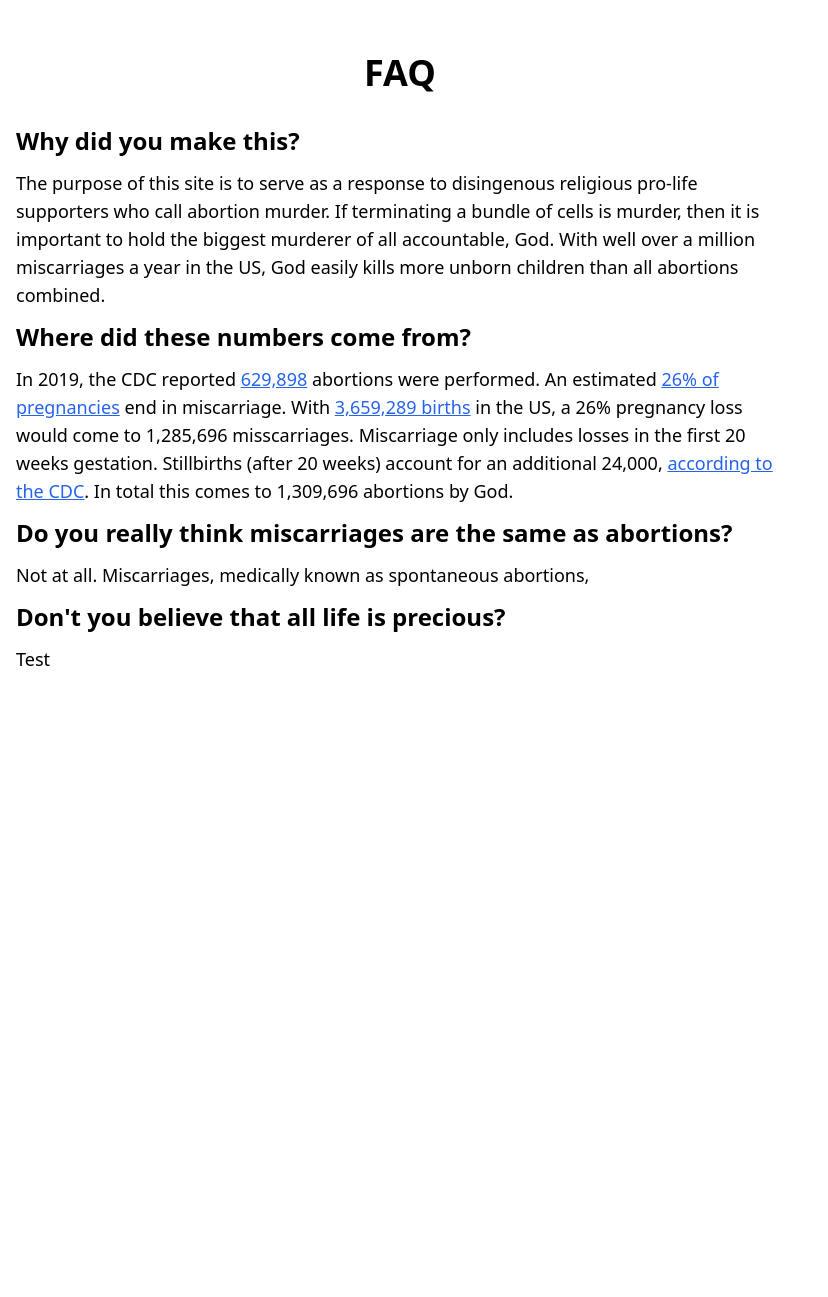
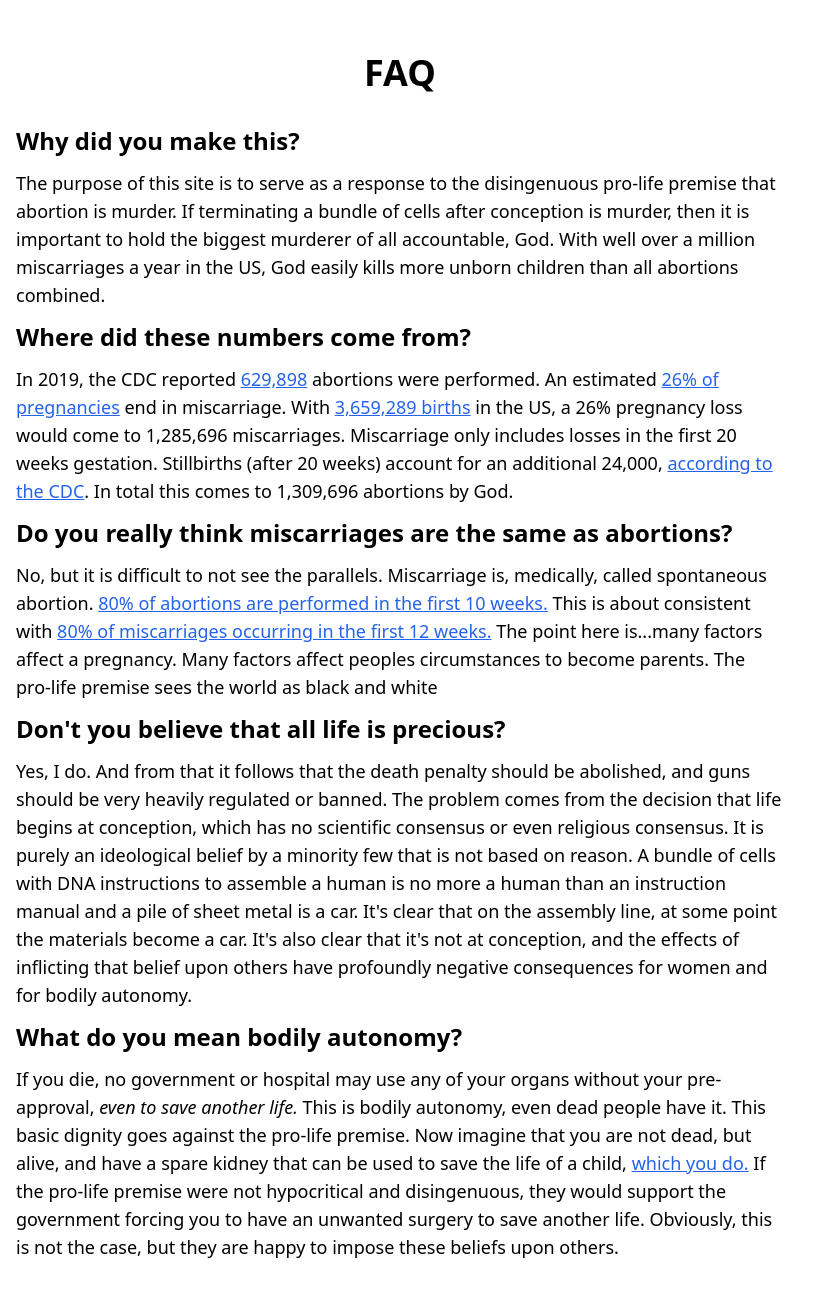
Before and after one commit to dmbaker90/GodVSWomen, a Next.js app: page /faq in a window 1280 px wide. Shown: the part 331-1628 px from the top of the page, without its empty margins (0-828 px from the left). Before the commit the page ends 1004 px from the top, so only its background shows below. Built offline with nearby package versions, Linux system fonts and the light colour scheme.

Commit message:
Finished FAQ

```diff
--- a/pages/faq.tsx
+++ b/pages/faq.tsx
@@ -3,19 +3,19 @@ import Image from "next/image";
 
 const FAQ: NextPage = () => {
   return (
-    <div className="max-w-3xl flex flex-col justify-center mx-4">
+    <div className="max-w-3xl flex flex-col justify-center mx-4 mb-20">
       <h3 className="mt-96 text-4xl text-center font-bold mb-5">FAQ</h3>
 
       <div className="">
         <div>
           <h4 className="faq-question">Why did you make this?</h4>
           <p className="faq-answer">
-            The purpose of this site is to serve as a response to disingenous
-            religious pro-life supporters who call abortion murder. If
-            terminating a bundle of cells is murder, then it is important to
-            hold the biggest murderer of all accountable, God. With well over a
-            million miscarriages a year in the US, God easily kills more unborn
-            children than all abortions combined.
+            The purpose of this site is to serve as a response to the
+            disingenuous pro-life premise that abortion is murder. If
+            terminating a bundle of cells after conception is murder, then it is
+            important to hold the biggest murderer of all accountable, God. With
+            well over a million miscarriages a year in the US, God easily kills
+            more unborn children than all abortions combined.
           </p>
         </div>
         <div>
@@ -43,9 +43,9 @@ const FAQ: NextPage = () => {
               3,659,289 births
             </a>{" "}
             in the US, a 26% pregnancy loss would come to 1,285,696
-            misscarriages. Miscarriage only includes losses in the first 20
-            weeks gestation. Stillbirths (after 20 weeks) account for an
-            additional 24,000,{" "}
+            miscarriages. Miscarriage only includes losses in the first 20 weeks
+            gestation. Stillbirths (after 20 weeks) account for an additional
+            24,000,{" "}
             <a
               href="https://www.cdc.gov/ncbddd/stillbirth/facts.html"
               target="_blank"
@@ -60,14 +60,65 @@ const FAQ: NextPage = () => {
             Do you really think miscarriages are the same as abortions?
           </h4>
           <p className="faq-answer">
-            Not at all. Miscarriages, medically known as spontaneous abortions,{" "}
+            No, but it is difficult to not see the parallels. Miscarriage is,
+            medically, called spontaneous abortion.{" "}
+            <a
+              href="https://www.cdc.gov/mmwr/volumes/70/ss/ss7009a1.htm#T12_up"
+              target="_blank"
+            >
+              80% of abortions are performed in the first 10 weeks.
+            </a>{" "}
+            This is about consistent with{" "}
+            <a
+              href="https://www.ncbi.nlm.nih.gov/books/NBK532992/"
+              target="_blank"
+            >
+              80% of miscarriages occurring in the first 12 weeks.
+            </a>{" "}
+            The point here is...many factors affect a pregnancy. Many factors
+            affect peoples circumstances to become parents. The pro-life premise
+            sees the world as black and white
           </p>
         </div>
         <div>
           <h4 className="faq-question">
             Don't you believe that all life is precious?
           </h4>
-          <p className="faq-answer">Test</p>
+          <p className="faq-answer">
+            Yes, I do. And from that it follows that the death penalty should be
+            abolished, and guns should be very heavily regulated or banned. The
+            problem comes from the decision that life begins at conception,
+            which has no scientific consensus or even religious consensus. It is
+            purely an ideological belief by a minority few that is not based on
+            reason. A bundle of cells with DNA instructions to assemble a human
+            is no more a human than an instruction manual and a pile of sheet
+            metal is a car. It's clear that on the assembly line, at some point
+            the materials become a car. It's also clear that it's not at
+            conception, and the effects of inflicting that belief upon others
+            have profoundly negative consequences for women and for bodily
+            autonomy.
+          </p>
+        </div>
+        <div>
+          <h4 className="faq-question">What do you mean bodily autonomy?</h4>
+          <p className="faq-answer">
+            If you die, no government or hospital may use any of your organs
+            without your pre-approval, <i>even to save another life.</i> This is
+            bodily autonomy, even dead people have it. This basic dignity goes
+            against the pro-life premise. Now imagine that you are not dead, but
+            alive, and have a spare kidney that can be used to save the life of
+            a child,{" "}
+            <a
+              target="_blank"
+              href="https://www.seattlechildrens.org/clinics/transplant/kidney/kidney-organ-donation/"
+            >
+              which you do.
+            </a>{" "}
+            If the pro-life premise were not hypocritical and disingenuous, they
+            would support the government forcing you to have an unwanted surgery
+            to save another life. Obviously, this is not the case, but they are
+            happy to impose these beliefs upon others.
+          </p>
         </div>
       </div>
     </div>
--- a/pages/index.tsx
+++ b/pages/index.tsx
@@ -18,7 +18,7 @@ const Home: NextPage = () => {
 
       <FAQ />
 
-      <Footer />
+      {/* <Footer /> */}
     </div>
   );
 };
```
